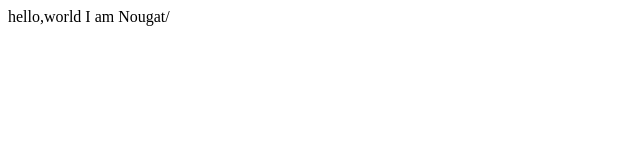
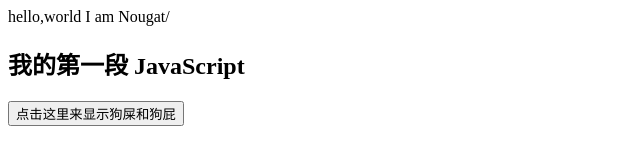
Before and after one commit to Nougatisalreadyexist/butyet, a plain HTML site: page index.html in a window 1280 px wide. Shown: the whole page, without its empty margins (0-640 px from the left). Drawn offline with Linux system fonts and the light colour scheme.

Commit message:
Update index.html

```diff
--- a/index.html
+++ b/index.html
@@ -1,2 +1,18 @@
 hello,world
 I am Nougat/
+
+<!DOCTYPE html>
+<html>
+<body>
+
+<h2>我的第一段 JavaScript</h2>
+
+<button type="button"
+onclick="document.getElementById('demo').innerHTML = Date()">
+点击这里来显示狗屎和狗屁
+</button>
+
+<p id="demo"></p>
+
+</body>
+</html>
```
